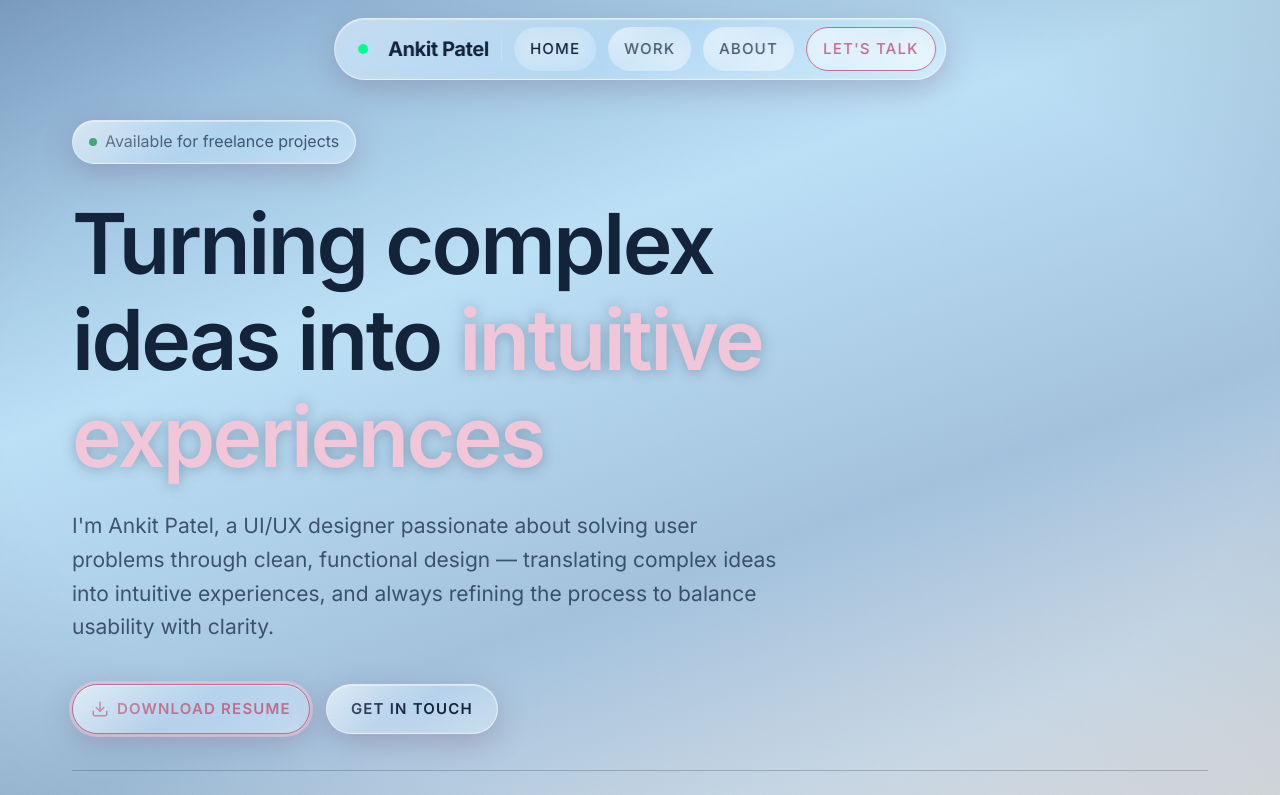
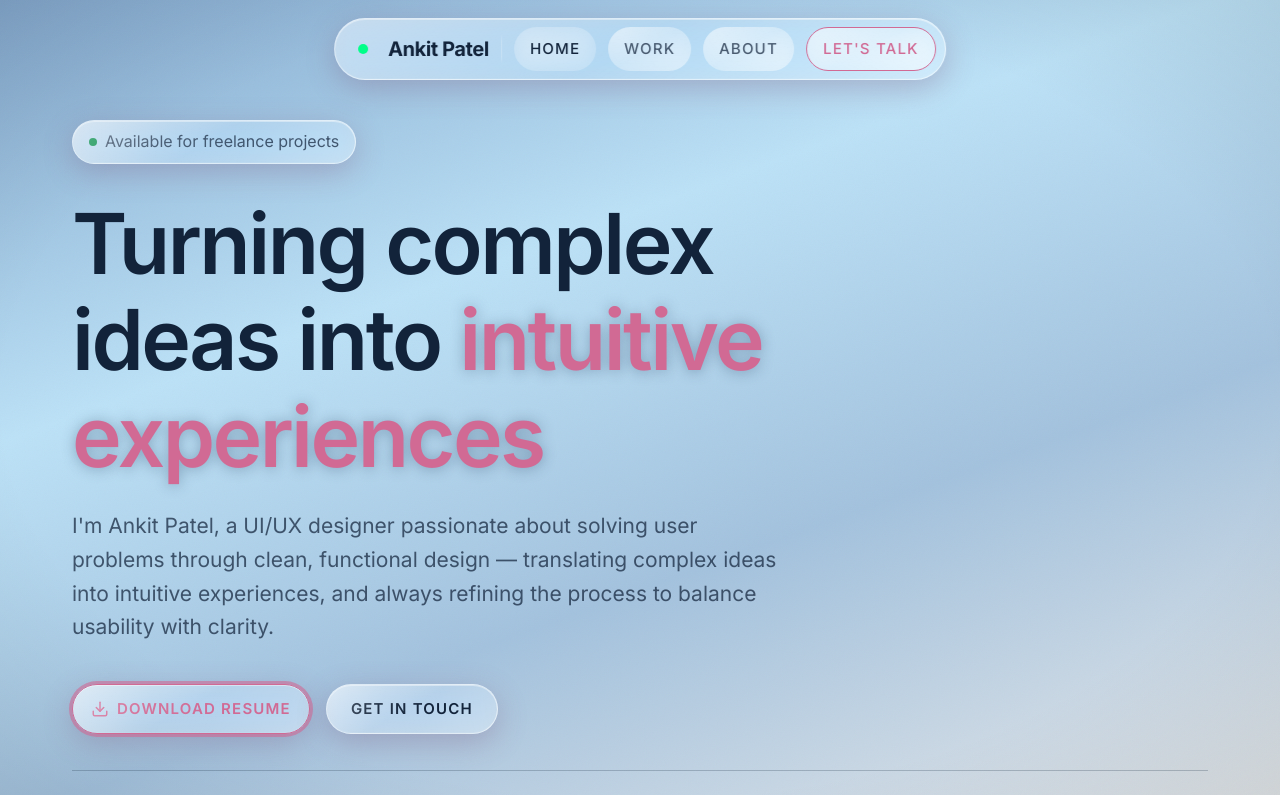
Before and after one commit to artsbyankit/artsbyankit.github.io, a React (Vite) app: page / in a window 1280 px wide. Shown: the top 795 px of the page. Built offline with nearby package versions, Linux system fonts and the light colour scheme.

Commit message:
Fix: remove dock CTA mute override (was killing pink with !important); unify to one raspberry-petal accent #d16a94

```diff
--- a/src/index.css
+++ b/src/index.css
@@ -2891,15 +2891,6 @@ h4.block-impl + .feature-list li::before { background: #ffb454; }
     0 12px 30px color-mix(in srgb, var(--shine) 28%, transparent);
 }
 
-/* Exactly one button holds the green at a time: while any item is lit,
-   "Let's talk" stays muted — even mid-transition — so it never flashes. */
-.dock-glass.has-target .nav-cta:not(:hover) {
-  background: rgba(255, 255, 255, 0.1) !important;
-  border-color: var(--glass-border) !important;
-  color: var(--muted) !important;
-  box-shadow: inset 0 0 0 1px transparent !important;
-}
-
 .all-projects-mobile {
   display: none;
 }
--- a/src/theme.js
+++ b/src/theme.js
@@ -8,11 +8,11 @@
    once, every object using it updates automatically.
    ============================================================ */
 
-/* ---------- ACCENT (the hero color family) ---------- */
+/* ---------- ACCENT — THE one pink, tuned for the steel-blue bg ---------- */
 const accent = {
-  deep: '#bd6d8c', // readable petal rose — button borders/text on light bg
-  strong: '#a25575', // pressed/hover depth
-  bright: '#f1c6d9', // rose petal — highlights, eyebrows, bullets
+  deep: '#d16a94', // raspberry petal — text, borders, eyebrows, highlights
+  strong: '#b4547a', // same soul, deeper for hover/press feedback
+  bright: '#d16a94', // one color everywhere
 };
 
 /* ============================================================
```
